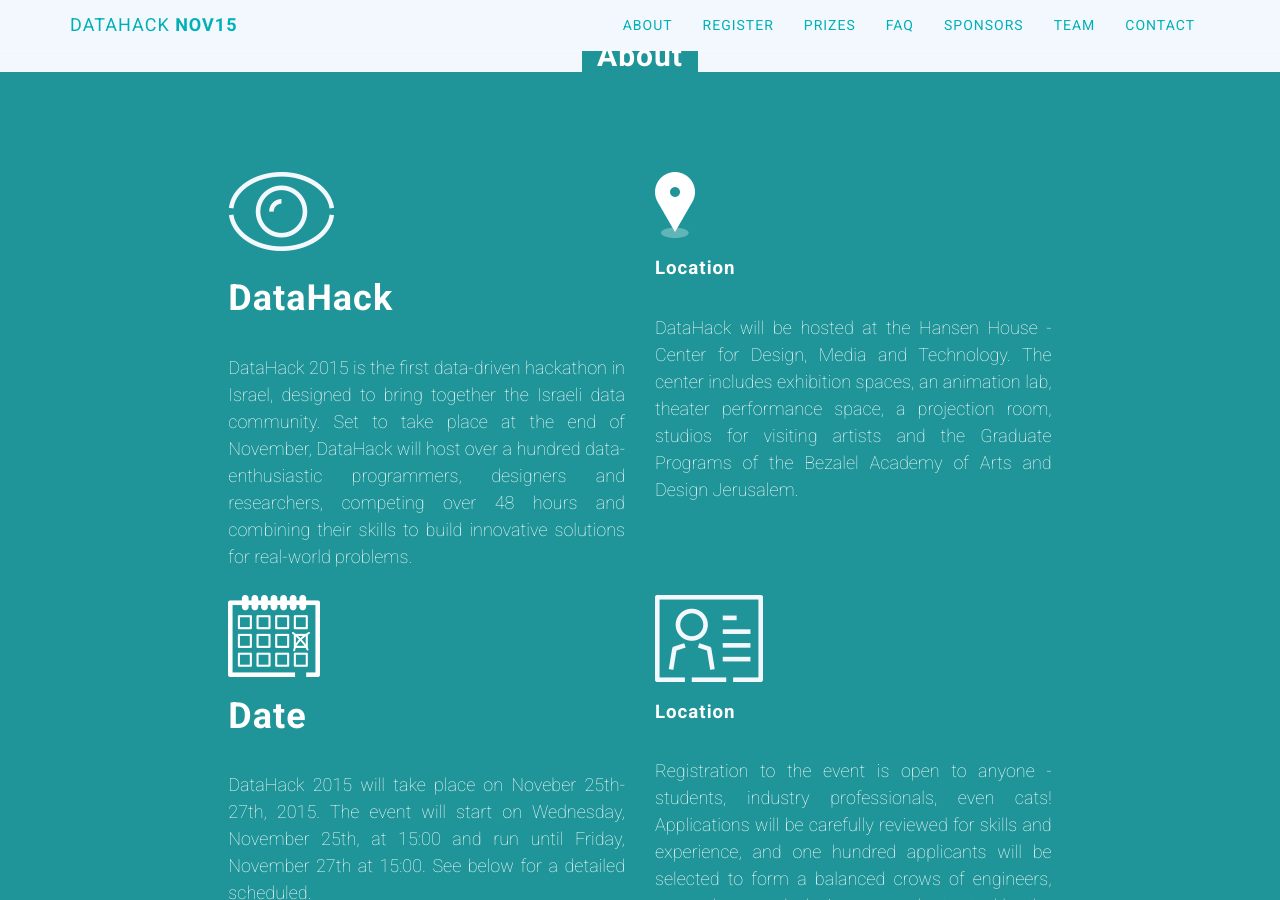
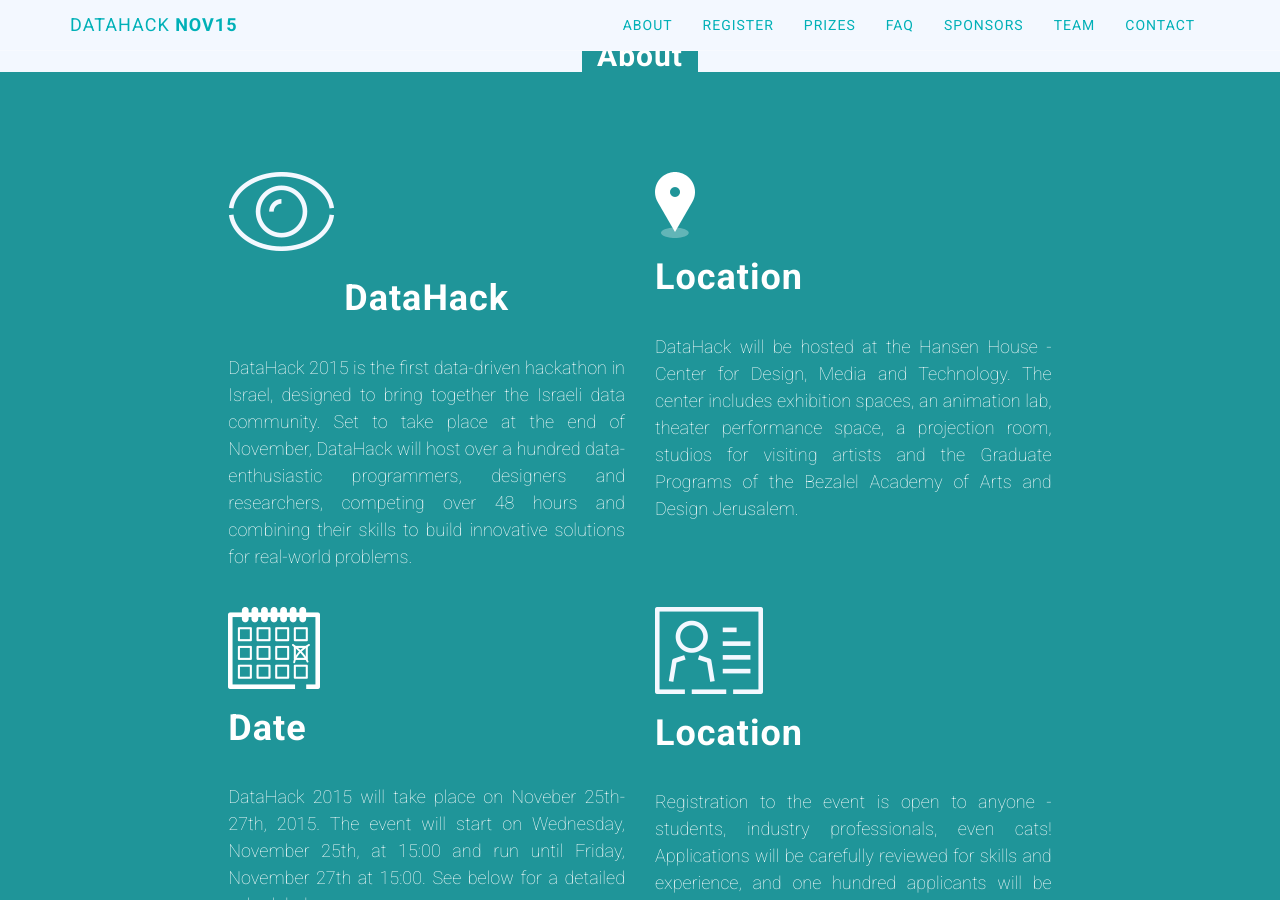
Before and after one commit to ido-staging/datahacksweb, a Jekyll site: the page built from index.html, in a window 1280 px wide and 900 px high, scrolled down 861 px. Built offline with Jekyll 4.4.1, drawn with Linux system fonts in a browser that asks for light colours.

Commit message:
testing title sizes and justification

```diff
--- a/_includes/about.html
+++ b/_includes/about.html
@@ -11,7 +11,7 @@
             </div>
             <div class="col-md-4 text-light">
                 <img class="about-icon" src="img/icon_eye.png" alt="Datahack">
-                <h1 class="about-title">DataHack</h1>
+                <h1 class="about-title" align="center">DataHack</h1>
                 <div class="left-text-column ">
                 <p align="justify">
                 DataHack 2015 is the first data-driven hackathon in Israel, designed to bring together the Israeli data community.  Set to take place at the end of November, DataHack will host over a hundred data-enthusiastic programmers, designers and researchers, competing over 48 hours and combining their skills to build innovative solutions for real-world problems.
@@ -20,7 +20,7 @@
             </div>
             <div class="col-md-4 text-light">
                 <img class="about-icon" src="img/map-marker.png" alt="Location">
-                <h2 class="about-title">Location</h2>
+                <h1 class="about-title">Location</h1>
                 <div class="middle-text-column">
                 <p align="justify">
                 DataHack will be hosted at the Hansen House - Center for Design, Media and Technology. The center includes exhibition spaces, an animation lab, theater performance space, a projection room, studios for visiting artists and the Graduate Programs of the Bezalel Academy of Arts and Design Jerusalem.
@@ -45,7 +45,7 @@
                 </div>
                 <div class="col-md-4 text-light">
                     <img class="about-icon" src="img/icon_id.png" alt="Participants">
-                    <h2 class="about-title">Location</h2>
+                    <h1 class="about-title">Location</h1>
                     <div class="middle-text-column">
                     <p align="justify">
                     Registration to the event is open to anyone - students, industry professionals, even cats! Applications will be carefully reviewed for skills and experience, and one hundred applicants will be selected to form a balanced crows of engineers, researchers and designers ready to tackle the challenges ahead.
```
